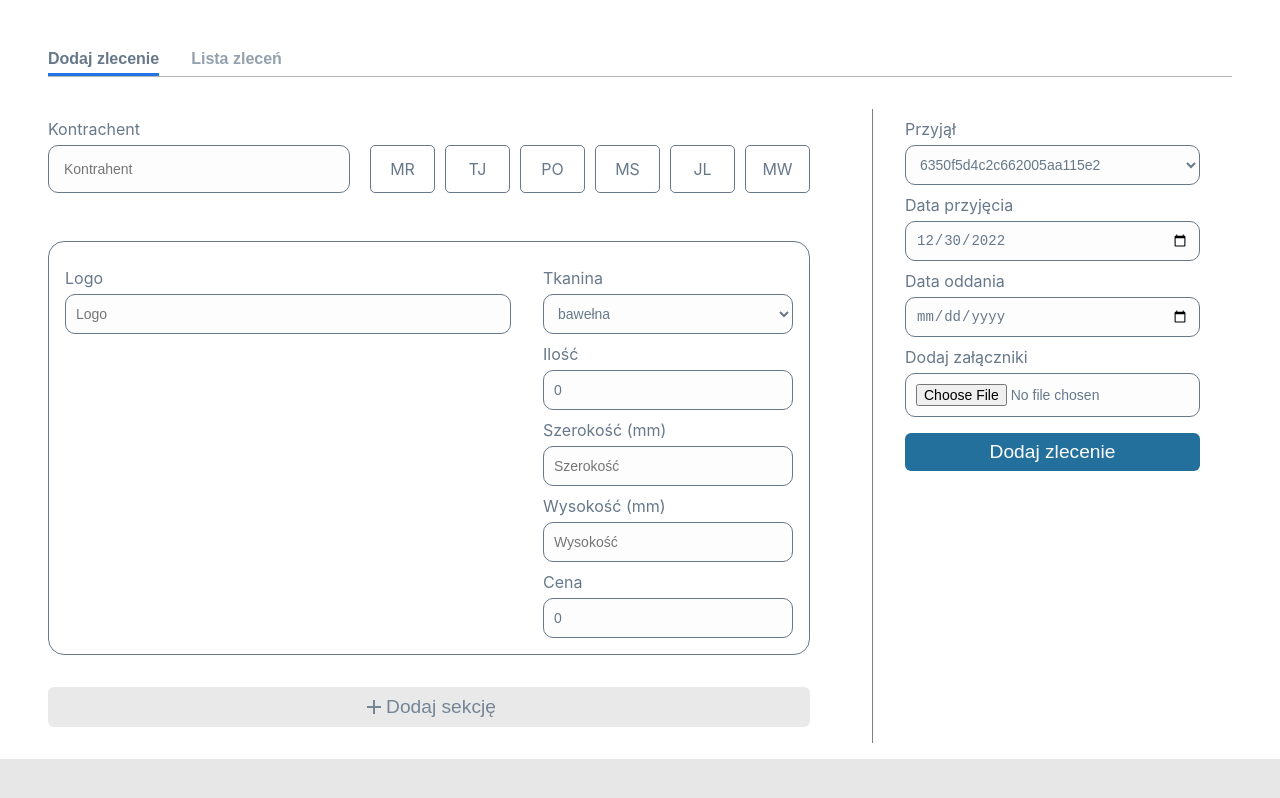
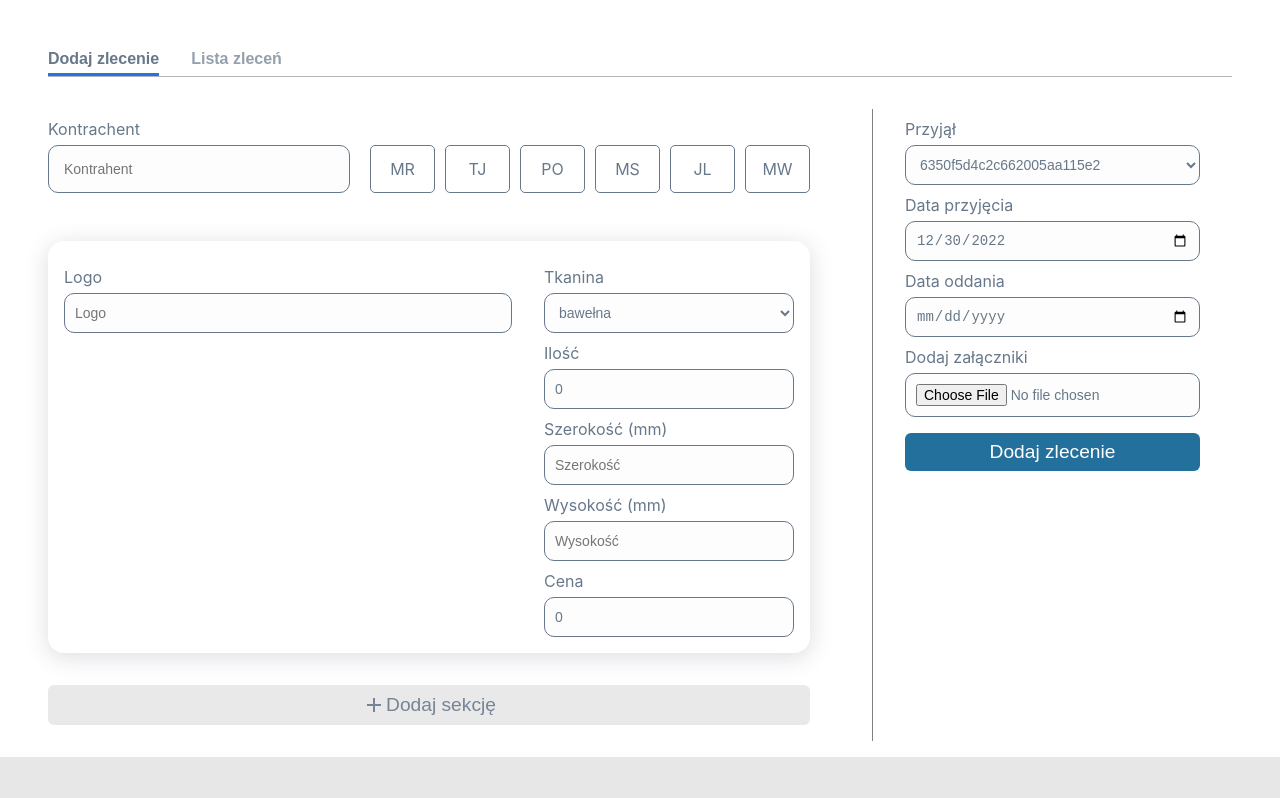
Before and after one commit to LukaszMarciszewski1/Trello-Card-Manager, a React (Create React App) app: page / in a window 1280 px wide. Built offline with nearby package versions, Linux system fonts and the light colour scheme; the HTML template or start-up script is replaced by a standard one.

Commit message:
add box shadow for section

```diff
--- a/src/components/Section/styles.module.scss
+++ b/src/components/Section/styles.module.scss
@@ -3,11 +3,17 @@
 .formSection {
   position: relative;
   width: 100%;
-  border: 1px solid $matBlue;
+  // border: 1px solid $matBlue;
   border-radius: 1rem;
   padding: 1rem;
   margin: 1rem 0;
   display: grid;
   grid-template-columns: 1fr 250px;
   gap: 2rem;
+  -webkit-box-shadow: 0px 4px 22px 1px rgba(66, 68, 90, 0.17);
+  -moz-box-shadow: 0px 4px 22px 1px rgba(66, 68, 90, 0.17);
+  box-shadow: 0px 4px 22px 1px rgba(66, 68, 90, 0.17);
+  // -webkit-box-shadow: 2px 5px 18px 0px rgba(66, 68, 90, 0.15);
+  // -moz-box-shadow: 2px 5px 18px 0px rgba(66, 68, 90, 0.15);
+  // box-shadow: 2px 5px 18px 0px rgba(66, 68, 90, 0.15);
 }
```
